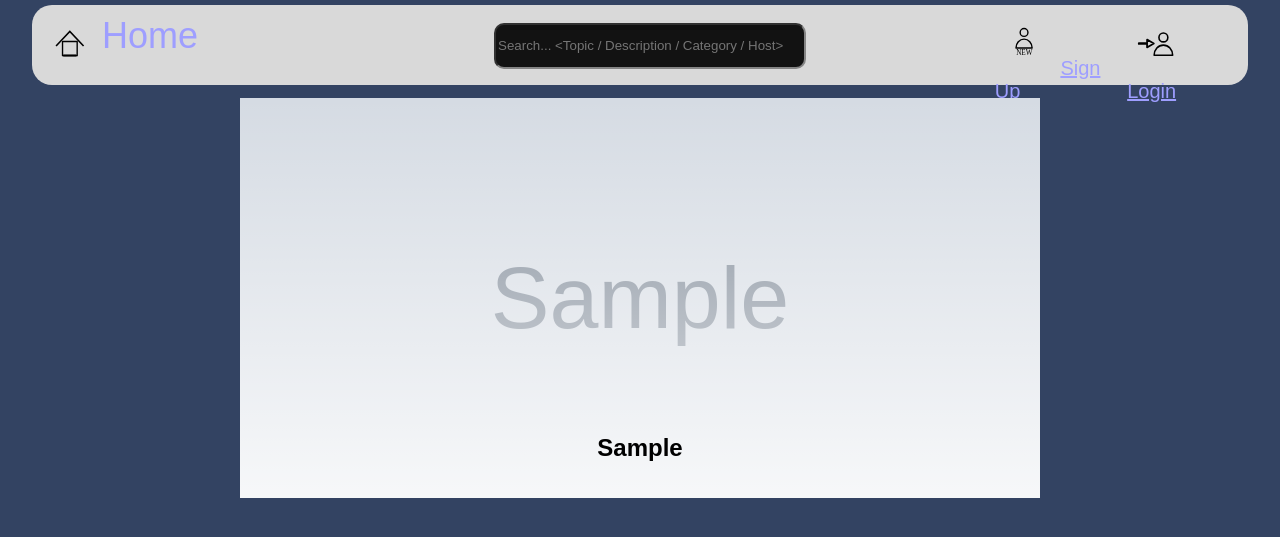
After one commit to Ja-Pan-Krzysztof/New-OLX, a Django app: page /offer/1/ in a window 1280 px wide. The commit adds this page. Shown: the top 537 px of the page. Run offline with Django 4.2, Linux system fonts and the light colour scheme; tables that the repository leaves empty hold one stand-in row (values such as "Sample post"); grey boxes marked "Sample" are stand-in pictures.

Commit message:
Refinement css Adding a page of offer

```diff
--- /dev/null
+++ b/base/templates/base/offer.html
@@ -0,0 +1,57 @@
+{% extends 'main.html' %}
+
+{% load static %}
+
+{% block content %}
+	<link rel="stylesheet" href="{% static 'css/offers.css' %}">
+	<div class="offer-id">
+
+		{% if offer.image %}
+		<div class="offer-id-image image">
+			<h2>{{ offer.topic }}</h2>
+
+		{% else %}
+		<div class="offer-id-image-none image">
+
+		{% endif %}
+
+
+
+		</div>
+	</div>
+
+	<style>
+		.offer-id-image {
+			background-image: linear-gradient(180deg, rgba(69,176,204,0) 0%, rgba(255,255,255,80%) 100%), url('{{ request.scheme }}://{{ request.get_host }}/media/{{ offer.image }}');
+		}
+		.offer-id-image-none {
+			background-image: linear-gradient(180deg, rgba(69,176,204,0) 0%, rgba(255,255,255,80%) 100%), url('{{ request.scheme }}://{{ request.get_host }}/media/no-image.png');
+
+		}
+
+		.offer-id > .image {
+			width: 800px;
+			height: 400px;
+			background-position: center;
+			background-repeat: no-repeat;
+			background-size: cover;
+			margin: auto;
+			position: relative;
+		}
+		h2 {
+			position: absolute;
+			color: #000000;
+			width: 100%;
+			bottom: 0;
+			text-align: center;
+			padding: 2% 0 2% 0;
+		}
+
+		.offer-id {
+			width: 90%;
+			margin: 1% auto;
+
+		}
+	</style>
+
+{% endblock %}
--- a/base/urls.py
+++ b/base/urls.py
@@ -13,6 +13,8 @@ urlpatterns = [
 
     path('add-offer/', views.add_offer, name='add-offer'),
 
+    path('offer/<int:pk>/', views.OfferId.as_view(), name='offer-id'),
+
     path('category/', views.offer_category, name='offer-category'),
     path('category/<str:category_name>/', views.offer_category, name='offer-category'),
 ]
--- a/base/views.py
+++ b/base/views.py
@@ -2,12 +2,13 @@ from .models import Tags, Offer, Location, Category
 
 from django.shortcuts import render, redirect
 from django.contrib.auth.decorators import login_required
+from django.views import generic as gc
 from django.http import JsonResponse
 from django.db.models import Q
 
 from .forms import OfferForm
 
-#exceptions
+# exceptions
 from django.utils.datastructures import MultiValueDictKeyError
 
 
@@ -48,15 +49,15 @@ def add_offer(request):
     template_name = 'base/add-offer.html'
 
     if request.method == 'POST':
-        #tags = request.POST['tags']
+        # tags = request.POST['tags']
         category = request.POST['category']
         topic = request.POST['topic']
-        #location = request.POST['location']
+        # location = request.POST['location']
 
-        #try:
+        # try:
         #    Tags.objects.get(id=tags)
 
-        #except:
+        # except:
         #    return JsonResponse({'addoffer': 2})
 
         try:
@@ -65,10 +66,10 @@ def add_offer(request):
         except:
             return JsonResponse({'addoffer': 'Bad Category'})
 
-        #try:
+        # try:
         #    Location.objects.get(id=location)
 
-        #except:
+        # except:
         #    return JsonResponse({'addoffer': 5})
 
         if len(topic) > 50:
@@ -128,3 +129,14 @@ def offer_category(request, category_name=None):
         context['offers'] = categories
 
     return render(request, template_name, context)
+
+
+class OfferId(gc.DetailView):
+    template_name = 'base/offer.html'
+    model = Offer
+
+    def get_context_data(self, **kwargs):
+        context = super().get_context_data()
+        context['offer'] = Offer.objects.get(id=self.object.id)
+
+        return context
--- a/blog/settings.py
+++ b/blog/settings.py
@@ -13,7 +13,7 @@ https://docs.djangoproject.com/en/4.1/ref/settings/
 from pathlib import Path
 import os
 from dotenv import load_dotenv
-#import django_on_heroku
+import django_on_heroku
 
 
 # Build paths inside the project like this: BASE_DIR / 'subdir'.
@@ -43,6 +43,7 @@ INSTALLED_APPS = [
     'django.contrib.sessions',
     'django.contrib.messages',
     'django.contrib.staticfiles',
+    'rest_framework',
 
     'base.apps.BaseConfig',
 ]
@@ -154,4 +155,4 @@ LOGIN_REDIRECT_URL = '/'
 LOGIN_URL = '/account/login/'
 
 
-#django_on_heroku.settings(locals())
+django_on_heroku.settings(locals())
--- a/templates/main.html
+++ b/templates/main.html
@@ -2,7 +2,7 @@
 
 {% load static %}
 
-<html lang="en">
+<html lang="en" style="color-scheme: dark">
 <head>
    <meta charset="UTF-8">
    <title>New OLX</title>
--- a/templates/nav.html
+++ b/templates/nav.html
@@ -56,6 +56,30 @@
         }
       </script>
 
+      <script>
+      let pattern = document.getElementById('nav-search');
+      let pattern_svg = document.getElementById('svg1250');
+
+      pattern.addEventListener('change', send_pattern);
+      //pattern_svg.addEventListener('click', send_pattern);
+
+      function send_pattern() {
+        let data = new FormData();
+
+        data.append('pattern', pattern.value);
+        data.append('csrfmiddlewaretoken', '{{ csrf_token }}');
+
+        axios({
+          method: 'POST',
+          url: window.location.origin + '/',
+          data: data
+        })
+          .then(response => {
+            document.getElementById('offers-list').innerHTML = response.data;
+          })
+      }
+    </script>
+
     </div>
 
   {% else %}
```
Also changed, not shown: base/templates/base/home.html (+19 -1 lines), base/templates/base/offers.html (+5 -26 lines), static/css/index.css (+14 -43 lines), static/css/offers.css (added, +35 -0 lines).
